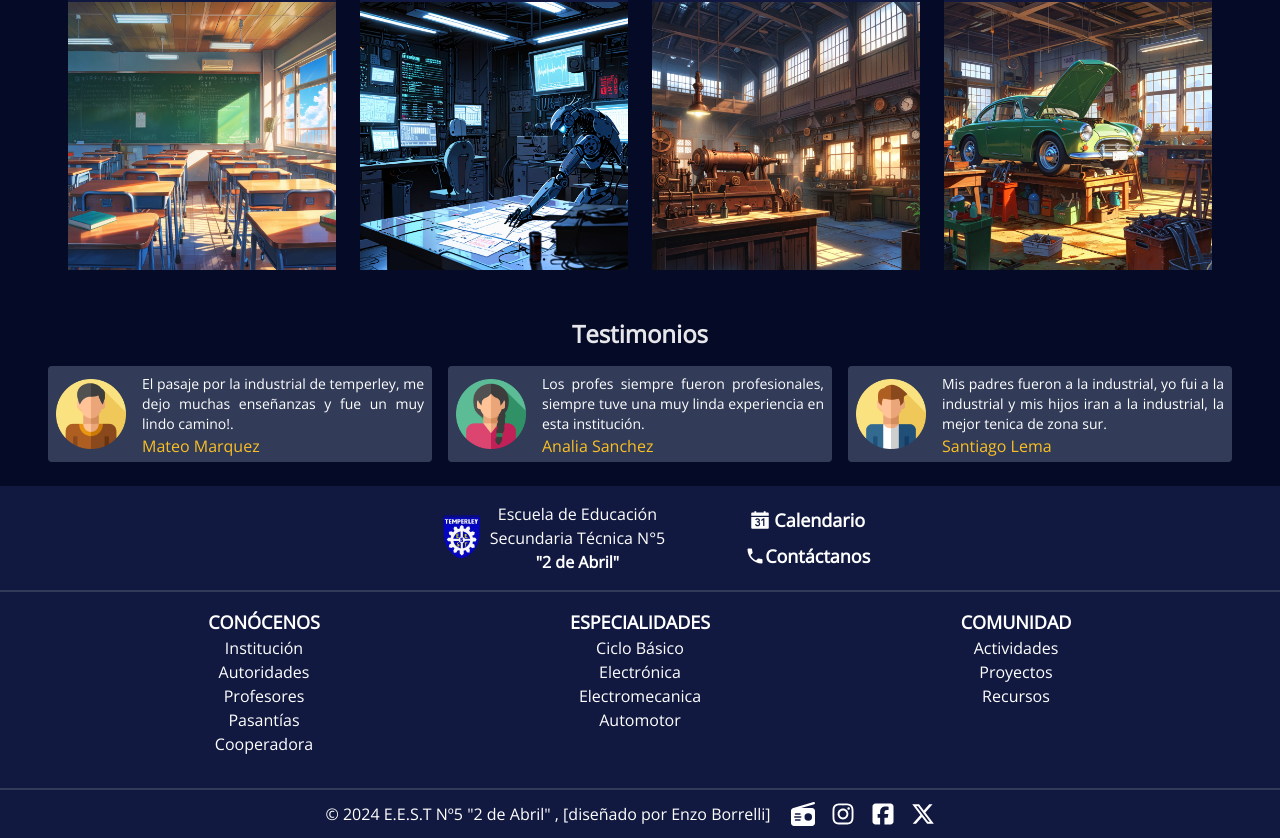
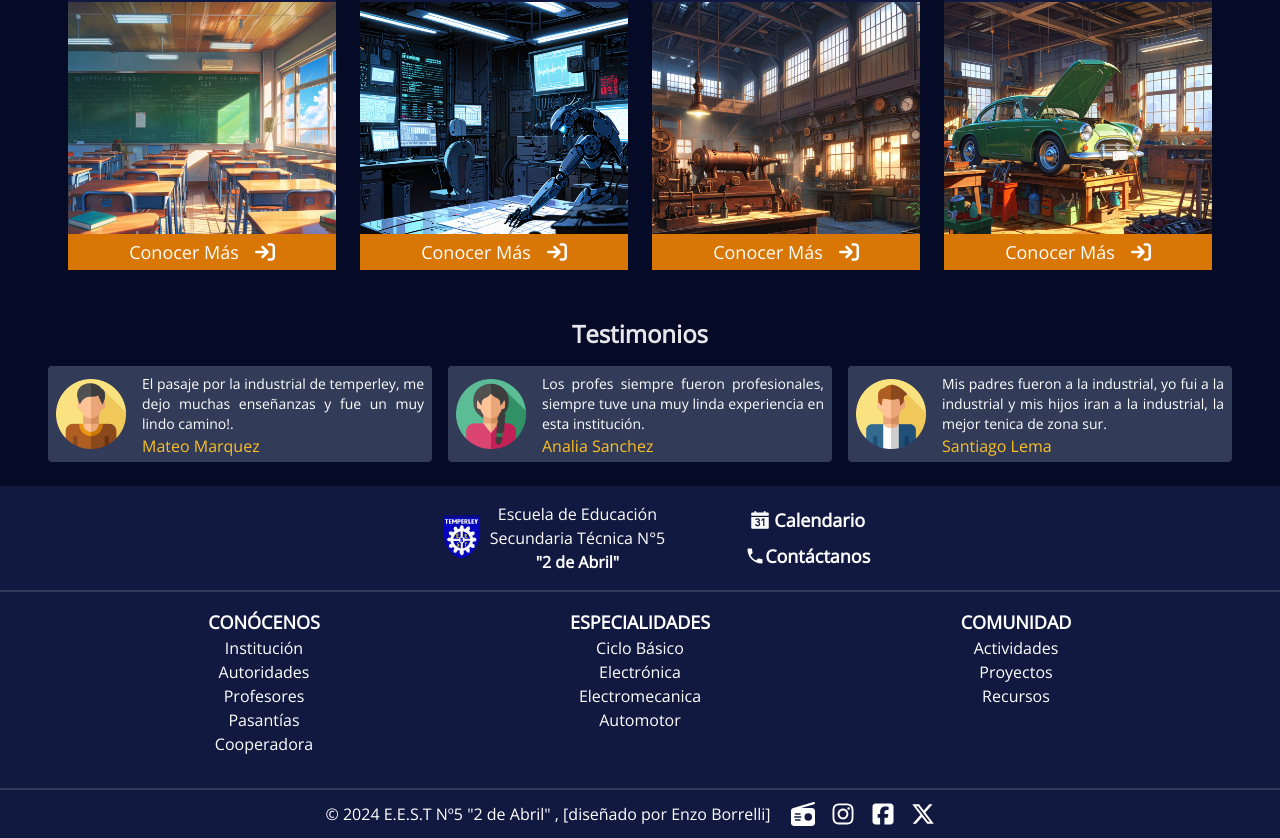
Before and after one commit to EnzoBorrelli/EESTN5-webPage, a Next.js app: page / in a window 1280 px wide. Shown: the part 913-1751 px from the top of the page. Built offline with nearby package versions, Linux system fonts and the light colour scheme; no server answers; the database is empty.

Commit message:
added option

```diff
--- a/app/page.tsx
+++ b/app/page.tsx
@@ -50,7 +50,7 @@ export default function Home() {
         </h2>
         <div className="grid grid-cols-1 md:grid-cols-2 lg:grid-cols-4 gap-6">
           {bannerData.map((data, index) => (
-            <Banner key={index} data={data} />
+            <Banner key={index} data={data} moreBtn={true} />
           ))}
         </div>
       </article>
```
